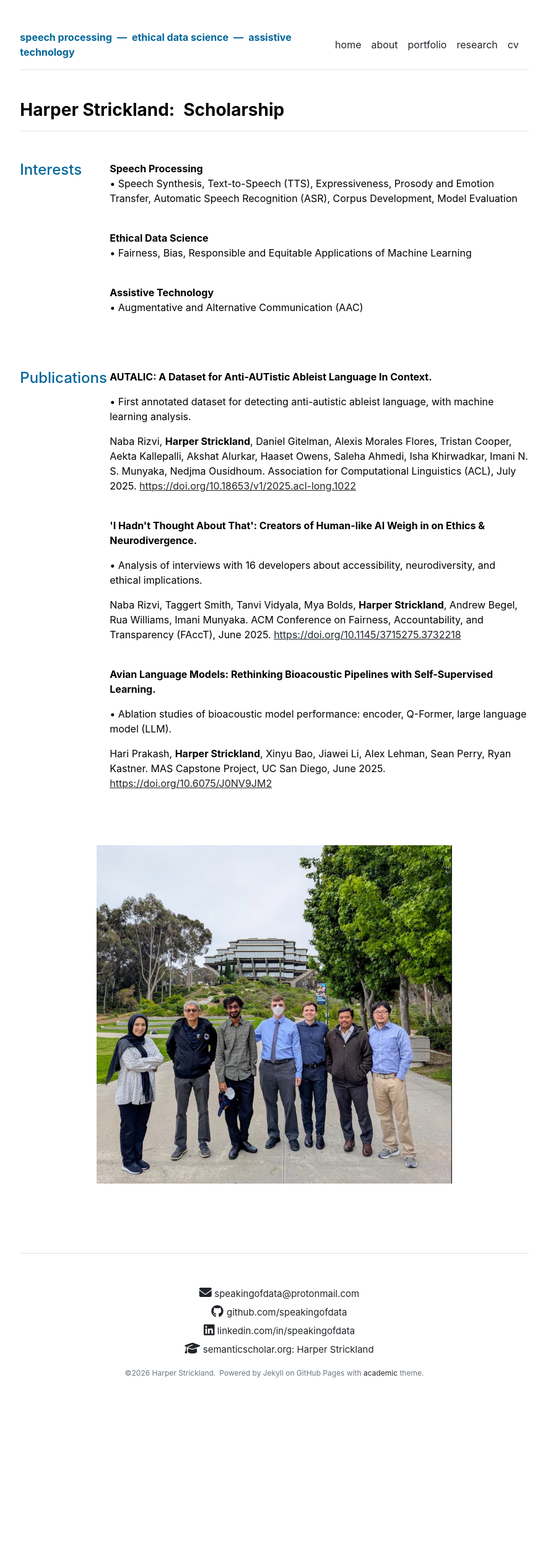
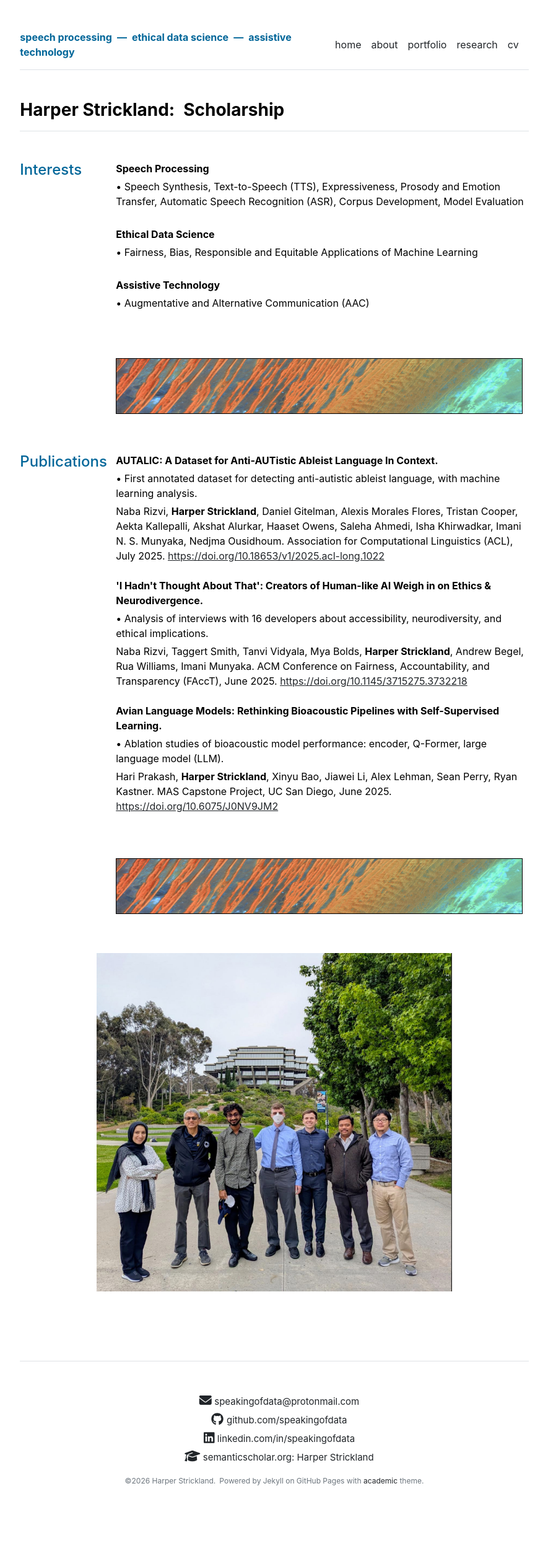
Before and after one commit to speakingofdata/speakingofdata.github.io, a Jekyll site: the page built from research.md, in a window 1280 px wide. Shown: the whole page at 62% size, without its empty margins (197-1082 px from the left). Built offline with Jekyll 4.4.1, drawn with Linux system fonts in a browser that asks for light colours; nearby versions of some CDN libraries; before the commit the page ends 2337 px from its top, so only the background shows below that.

Commit message:
Update research.html

```diff
--- a/_layouts/research.html
+++ b/_layouts/research.html
@@ -1,37 +1,82 @@
 ---
 layout: default
 ---
+
+<style>
+  .section-title {
+    color: #006699;
+    margin-bottom: 1rem;
+  }
+
+  @media (max-width: 767.98px) {
+    .section-content-col > :first-child {
+      margin-top: 0;
+    }
+    .section-content-col img {
+      margin-top: 0;
+    }
+    .section-heading-col,
+    .section-content-col {
+      padding-top: 0;
+      padding-bottom: 0;
+    }
+    .section-row > * {
+      margin-top: 0.5rem !important;
+    }
+    .section-title {
+      margin-bottom: 0;
+      line-height: 1.1;
+    }
+  }
+</style>
 
 {{ content }}
 
 <div class="row g-5 mb-5">
   <div>
     <h3 class="fw-bold border-bottom pb-3 mb-5">Harper Strickland:&ensp;Scholarship</h3>
-    <div class="row g-5 mb-5">
-      <div class="col-md-2">
-        <h4 style="color:#006699;">Interests</h4>
+
+    <div class="row g-5 mb-5 section-row">
+      <div class="col-md-2 section-heading-col">
+        <h4 class="section-title">Interests</h4>
       </div>
-      <div class="col-md-10">
+      <div class="col-md-10 section-content-col">
         {% for section in site.data.research.interests %}
-          <p><b>{{ section.title }}</b><br>
-          • {{ section.description }}</p>
+          <p class="fw-bold" style="margin:0 0 5px 10px;">{{ section.title }}</p>
+          <p style="margin:0 0 5px 10px;">• {{ section.description }}</p>
           <br>
         {% endfor %}
       </div>
     </div>
-    <div class="row g-5 mb-5">
-      <div class="col-md-2">
-        <h4 style="color:#006699;">Publications</h4>
+
+    <div class="row g-5 mb-5 section-row">
+      <div class="col-md-2 section-heading-col"></div>
+      <div class="col-md-10 section-content-col">
+        <img src="{{ '/assets/img/interests.png' | relative_url }}" alt="NASA image of desert looking like a rainbow: https://images.nasa.gov/details/GSFC_20171208_Archive_e001945" style="display:block; width:calc(100% - 20px); height:90px; object-fit:fill; border:1px solid #000; margin:0 10px 15px 10px;">
       </div>
-      <div class="col-md-10">
+    </div>
+
+    <div class="row g-5 mb-5 section-row">
+      <div class="col-md-2 section-heading-col">
+        <h4 class="section-title">Publications</h4>
+      </div>
+      <div class="col-md-10 section-content-col">
         {% for section in site.data.research.publications %}
-          <p class="fw-bold">{{ section.title }}.</p>
-          <p style=”padding: 0px; margin: 5px;”> • {{ section.description }}</p>
-          <p style=”padding: 0px; margin: 0px;”>{{ section.authors }}. {{ section.source }}, {{ section.date }}. <a href={{ section.url }}>{{ section.url }}</a></p>
+          <p class="fw-bold" style="margin:0 0 5px 10px;">{{ section.title }}.</p>
+          <p style="margin:0 0 5px 10px;">• {{ section.description }}</p>
+          <p style="margin:0 0 0 10px;">{{ section.authors }}. {{ section.source }}, {{ section.date }}. <a href="{{ section.url }}">{{ section.url }}</a></p>
           <br>
         {% endfor %}
       </div>
     </div>
+
+    <div class="row g-5 mb-5 section-row">
+      <div class="col-md-2 section-heading-col"></div>
+      <div class="col-md-10 section-content-col">
+        <img src="{{ '/assets/img/publications.png' | relative_url }}" alt="NASA image of desert looking like a rainbow: https://images.nasa.gov/details/GSFC_20171208_Archive_e001945" style="display:block; width:calc(100% - 20px); height:90px; object-fit:fill; border:1px solid #000; margin:0 10px 15px 10px;">
+      </div>
+    </div>
+
     <div class="row g-5 mb-5">
       <div class="col-md-12">
         <p style="text-align: center;"><img src="{{ site.github.url }}/assets/img/ucsd-capstone.jpg" alt="UCSD MAS Capstone Cohort in front of Geisel Library" width="70%">
```
